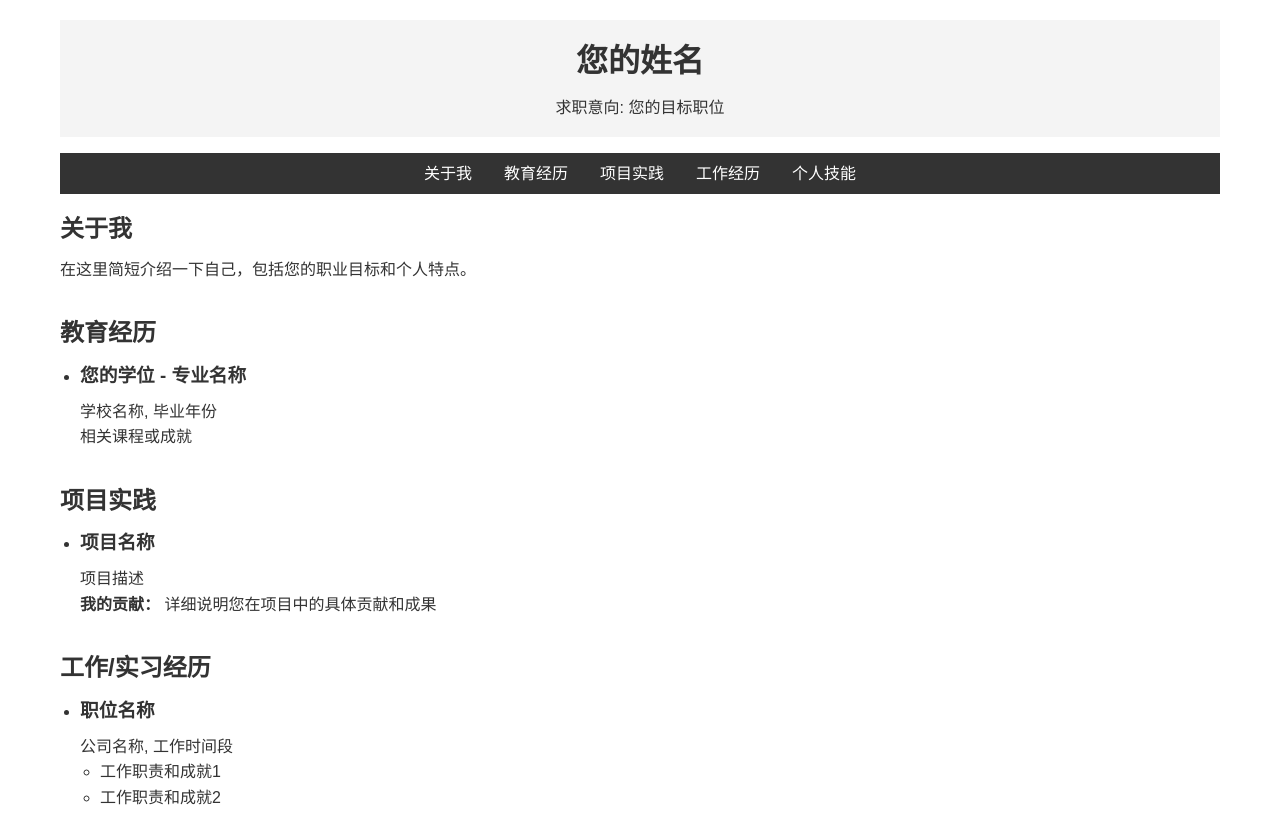
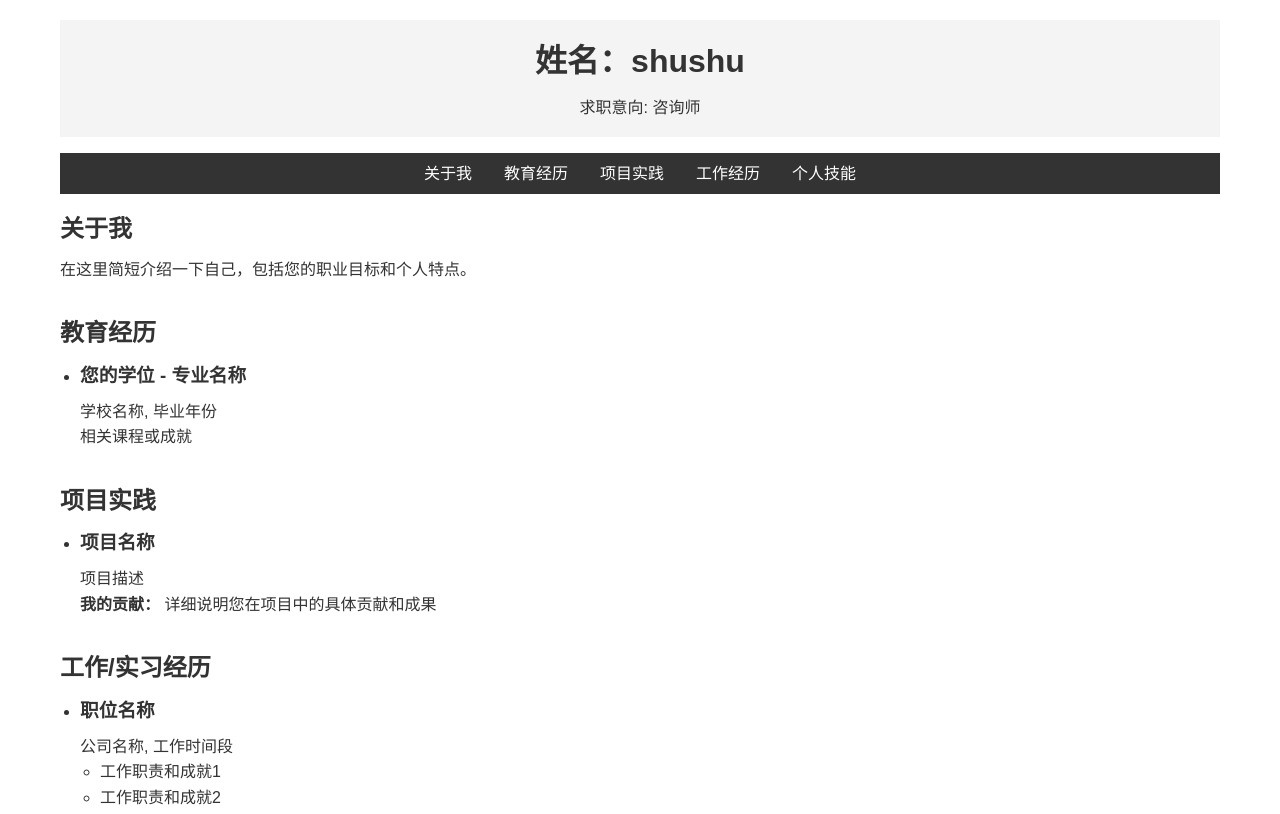
Before and after one commit to geniusshu/Shu, a plain HTML site: page index.html in a window 1280 px wide. Shown: the top 814 px of the page. Drawn offline with Linux system fonts and the light colour scheme.

Commit message:
Update index.html

```diff
--- a/index.html
+++ b/index.html
@@ -8,8 +8,8 @@
 </head>
 <body>
     <header>
-        <h1>您的姓名</h1>
-        <p>求职意向: 您的目标职位</p>
+        <h1>姓名：shushu</h1>
+        <p>求职意向: 咨询师</p>
     </header>
 
     <nav>
```
